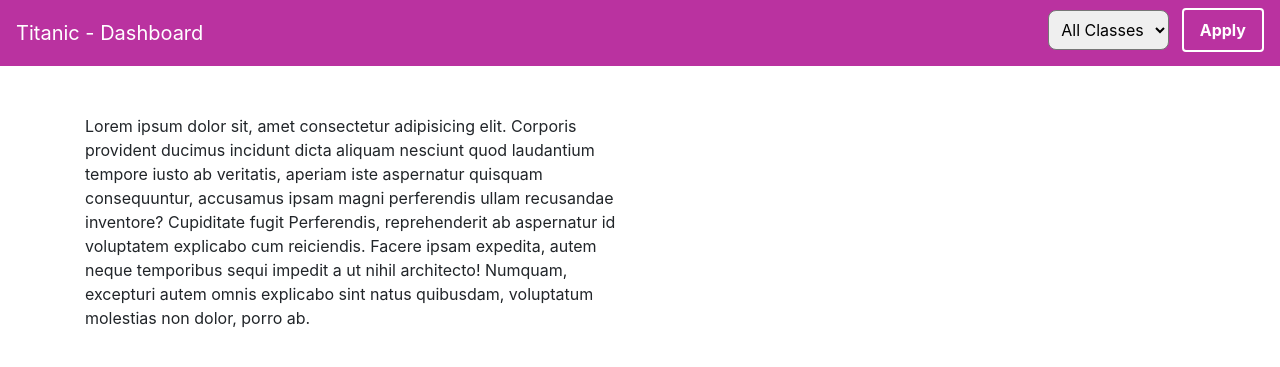
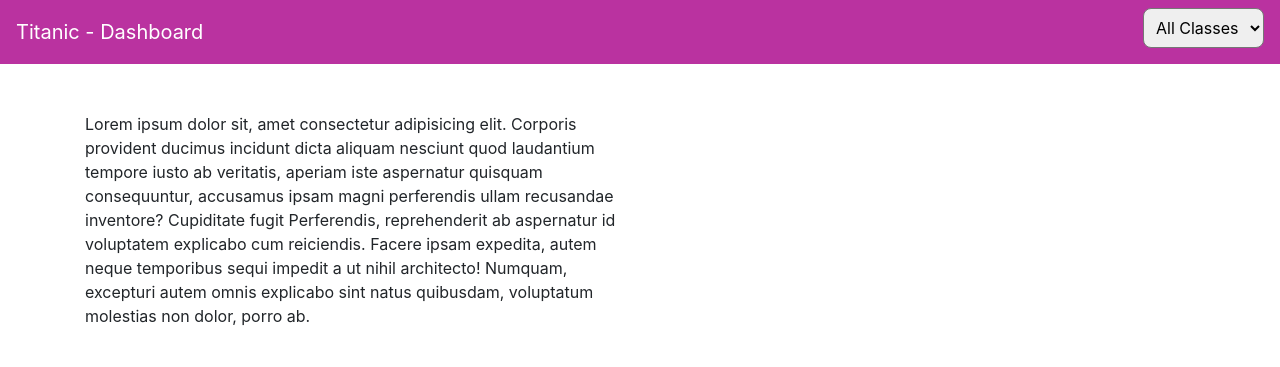
Before and after one commit to Kpavicic00/Flask-data-science-app, a Flask app: template templates/index.html in a window 1280 px wide. Shown: the top 367 px of the page. Run offline with Flask 2, Linux system fonts and the light colour scheme; the template is opened without the code that fills it, so the values that code supplies are empty; parts of the project's set-up code (start-up, migrations or seed data) failed here and were passed over; some libraries are stand-ins or nearby versions.

Commit message:
deploying to herokutests

```diff
--- a/templates/navbar.html
+++ b/templates/navbar.html
@@ -1,7 +1,7 @@
 <nav class="navbar navbar-expand-lg sticky-top navbar-dark" style="background-color: #ba32a0;">
     <a class="navbar-brand title-text" href="#">Titanic - Dashboard</a>
     <button class="navbar-toggler" type="button" data-toggle="collapse" data-target="#navbarText" aria-controls="navbarText" aria-expanded="false" aria-label="Toggle navigation">
-        <span class="navbar-toggler-icon"></span>
+        <!-- <span class="navbar-toggler-icon"></span> -->
     </button>
     <div class="collapse navbar-collapse" id="navbarText">
         <ul class="navbar-nav mr-auto">
@@ -15,7 +15,6 @@
                     <option value="3" {% if selected_class=='3' %} selected {% endif %}>3rd Class</option>
                 </select>
             </label>
-            <button class="submit-btn" type="submit">Apply</button>
         </form>
     </div>
 </nav>
```
